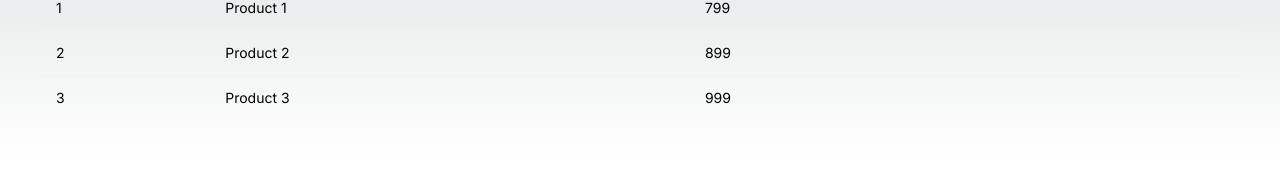
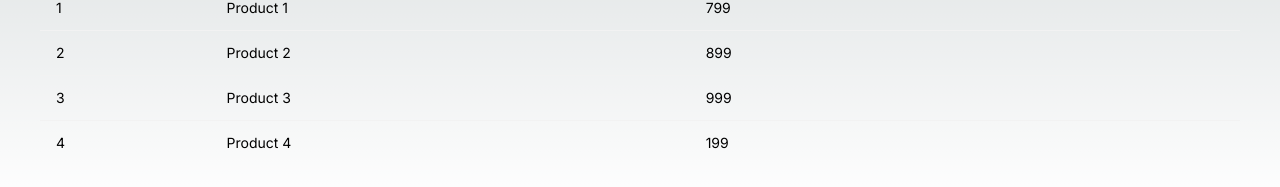
Before and after one commit to kasurbantal/simple-crud, a Next.js app: page /products in a window 1280 px wide. Shown: the part 159-346 px from the top of the page. Built offline with nearby package versions, Linux system fonts and the light colour scheme; data requests are answered from the project's data file.

Commit message:
adding handleSubmit

```diff
--- a/db.json
+++ b/db.json
@@ -1,19 +1,24 @@
 {
-    "product" : [
+  "product": [
     {
-            "id" : 1,
-            "title" : "Product 1",
-            "price" : 799
+      "id": "1",
+      "title": "Product 1",
+      "price": 799
     },
     {
-            "id" : 2,
-            "title" : "Product 2",
-            "price" : 899
+      "id": "2",
+      "title": "Product 2",
+      "price": 899
     },
     {
-            "id" : 3,
-            "title" : "Product 3",
-            "price" : 999
+      "id": "3",
+      "title": "Product 3",
+      "price": 999
+    },
+    {
+      "id": "aac8",
+      "title": "Product 4",
+      "price": "199"
     }
   ]
 }
--- a/src/app/products/AddProduct.tsx
+++ b/src/app/products/AddProduct.tsx
@@ -1,8 +1,26 @@
 'use client'
-import { useState } from "react"
+import { SyntheticEvent, useState } from "react"
 
 export default function AddProduct () {
+    const [title, setTitle] = useState("");
+    const [price, setPrice] = useState("");
     const [modal, setModal] = useState(false);
+
+    async function handleSubmit(e : SyntheticEvent ) {
+        e.preventDefault();
+        await fetch('http://localhost:5000/product', {
+           method: 'POST',
+           headers: {
+                'Content-Type': 'application/json'
+           },
+           body: JSON.stringify ({
+                title: title,
+                price: price,
+           })
+        });
+        setTitle("");
+        setPrice("");
+    }
 
     function handleChange() {
         setModal(!modal);
@@ -17,14 +35,14 @@ export default function AddProduct () {
             <div className="modal">
                 <div className="modal-box">
                     <h3 className="font-bold text-lg">Add New Product</h3>
-                    <form>
+                    <form onSubmit={handleSubmit}>
                         <div className="form-control">
                             <label className="label font-bold">Title</label>
-                            <input type="text" className="input w-full input-bordered" placeholder="Product Name" />
+                            <input type="text" value={title} onChange={(e) => setTitle(e.target.value)} className="input w-full input-bordered" placeholder="Product Name" />
                         </div>
                         <div className="form-control">
                             <label className="label font-bold">Price</label>
-                            <input type="text" className="input w-full input-bordered" placeholder="Price" />
+                            <input type="text" value={price} onChange={(e) => setPrice(e.target.value)} className="input w-full input-bordered" placeholder="Price" />
                         </div>
                         <div className="modal-action">
                             <button type="button" className="btn" onClick={handleChange}>Close</button>
```
Lines whose indentation alone changed are shown as unchanged.
